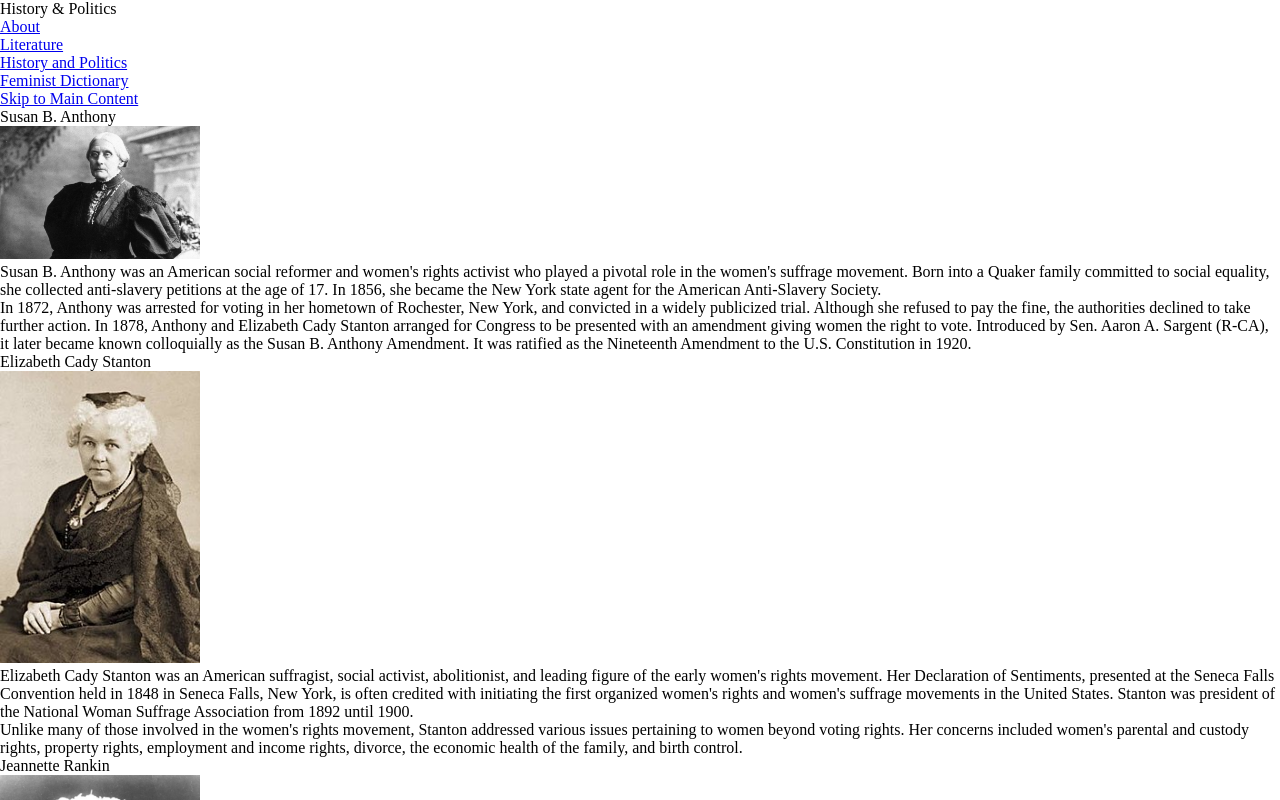
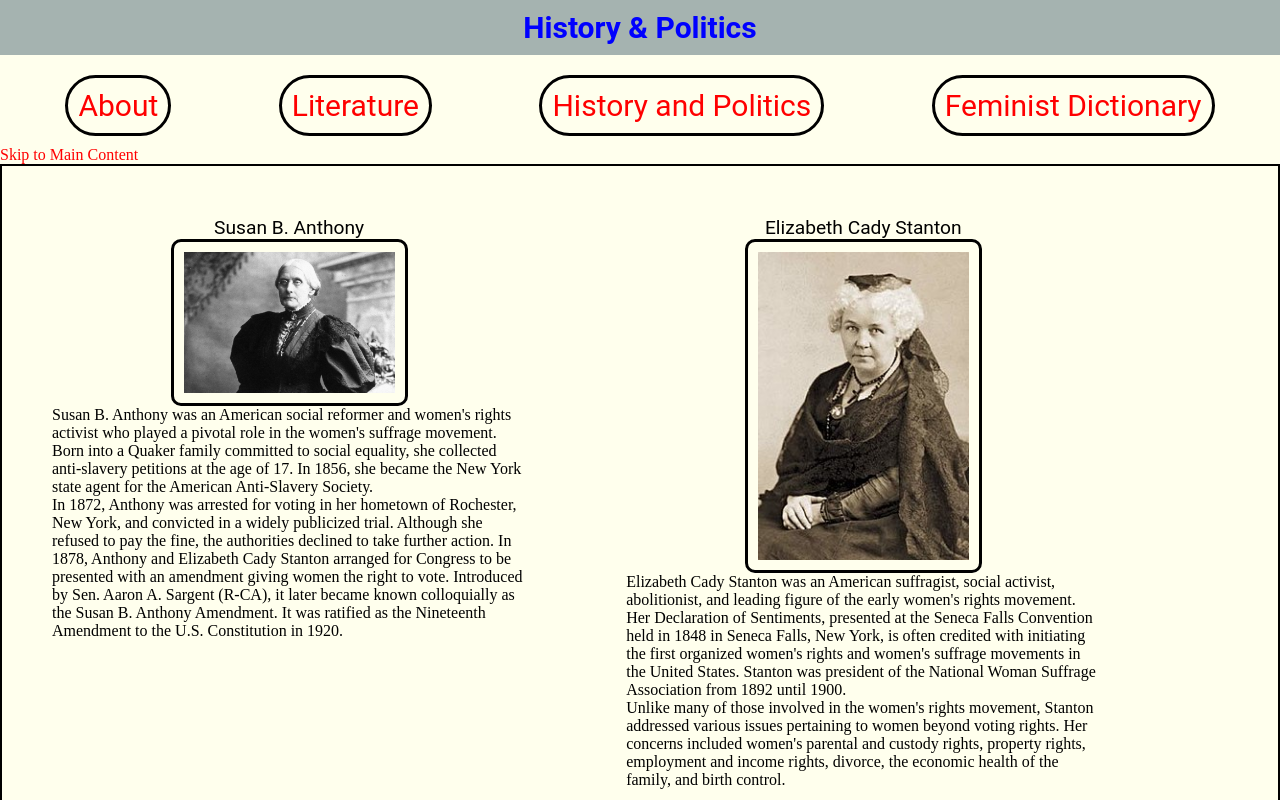
Before and after one commit to mibogert/ds4, a plain HTML site: page 539_womens_web_project-main/history.html in a window 1280 px wide. Shown: the top 800 px of the page. Drawn offline with Linux system fonts and the light colour scheme.

Commit message:
Add files via upload

```diff
--- a/539_womens_web_project-main/css/style.css
+++ b/539_womens_web_project-main/css/style.css
@@ -1,11 +1,120 @@
-img {
+
+
+body {
+
+    background-color: #FFFFED;
+}
+
+h2 {
+    font-family: Roboto;
+    font-size: larger;
+    text-align: center;
+    color:#000000
+
+}
+.nav-h1 {
+    color: #0000ff;
+    font-family: "Open Sans Bold", Roboto;
+    font-weight: bold;
+    font-size: 30px;
+    text-align: center;
+    background-color: #a5b3b0;
+    padding: 10px;
+    margin-bottom: 20px;
+}
+
+.navbar {
+    display: flex;
+    justify-content: center;
+    align-items: center;
+    font-family: "Open Sans Bold", Roboto;
+    font-size: 30px;
+    color: #000000;
+    font-weight: bold;
 
 }
 
-li {
+.navbar li {
+    display: inline-block;
+    border: 3px #000000 solid;
+    border-radius: 45px;
+    padding: 10px;
+    margin: 0px 50px 10px 50px;
 
 }
 
-.active {
+a {
+    text-decoration: none;
+}
+
+a:link {
+    color: red;
+}
+
+img: hover {
 
 }
+
+#img-index {
+    display: inline-block;
+    border: 3px #000000 solid;
+    border-radius: 10px;
+    width: 600%;
+    margin-left: auto;
+    margin-right: auto;
+    padding: 10px;
+}
+
+#img-lit {
+    display: block;
+    border: 3px #000000 solid;
+    border-radius: 10px;
+    width: 50%;
+    margin-left: auto;
+    margin-right: auto;
+    padding: 10px;
+
+}
+
+#img-hist {
+    display: block;
+    border: 3px #000000 solid;
+    border-radius: 10px;
+    width: 50%;
+    margin-left: auto;
+    margin-right: auto;
+    padding: 10px;
+
+}
+
+.tops {
+    color:#0000ff;
+    font-size: larger;
+}
+/* Add and style back to top button with proper linkage */
+/* .top {
+
+} */
+main  div{
+    border: 1px solid none;
+    padding: 50px;
+
+}
+
+
+main {
+    display:grid;
+    grid-template-columns: 10%;
+    border: 2px solid black;
+}
+
+
+
+
+@media screen and (min-width: 780px) {
+    main {
+        grid-template-columns: 45% 45%;
+        justify-content: auto;
+
+    }
+}
```
